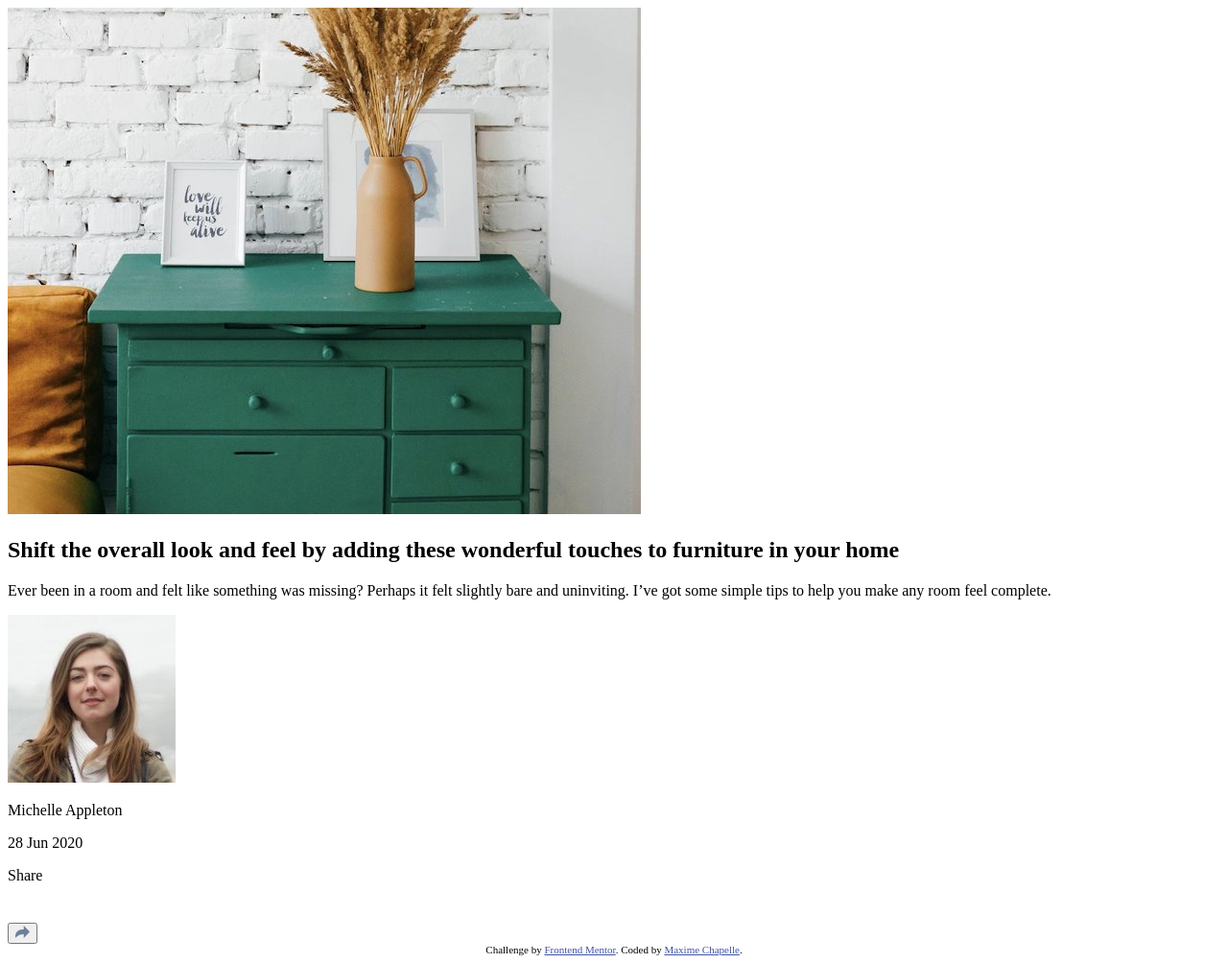
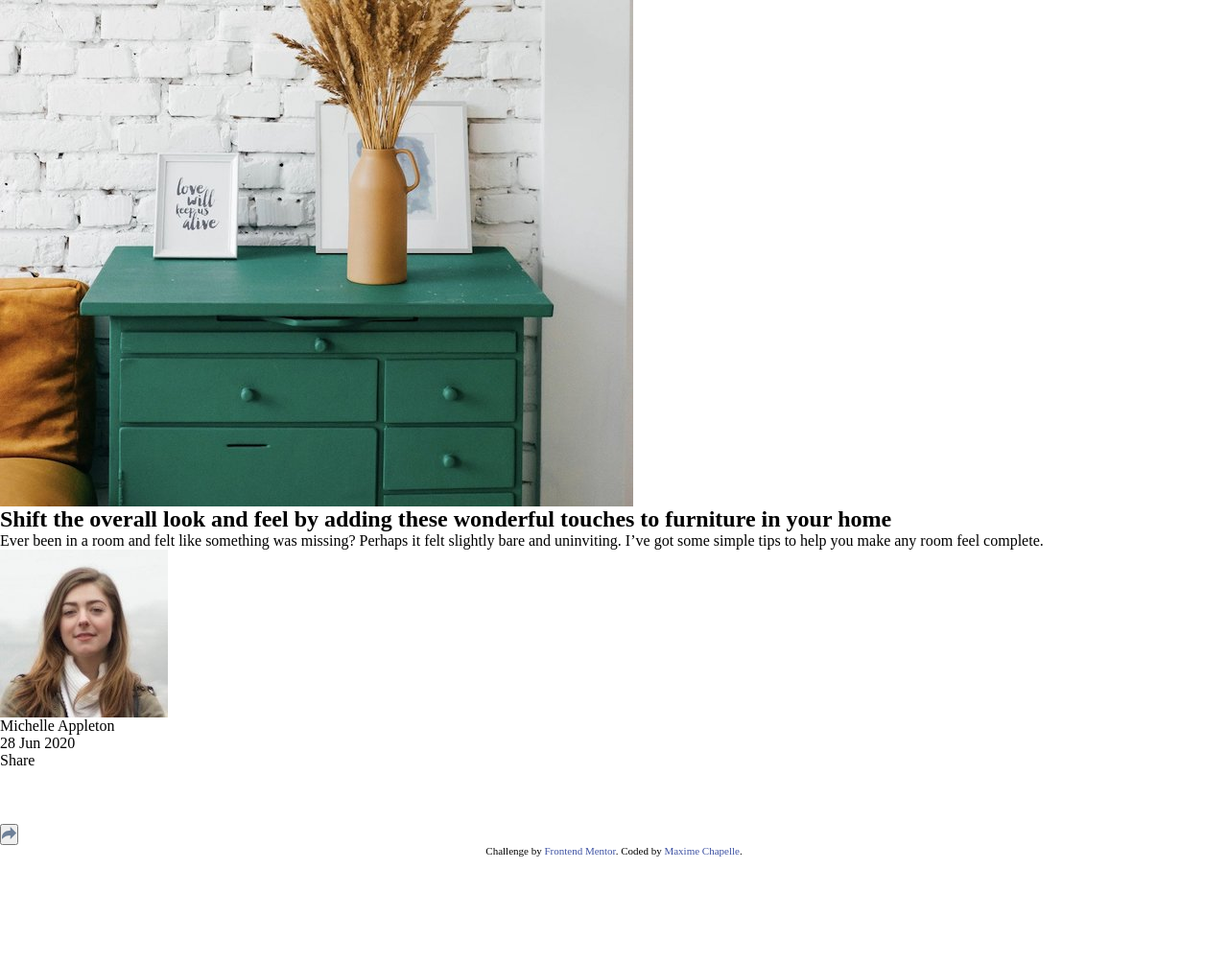
Before and after one commit to maxi1993-tech/article-preview-component, a website: page index.html in a window 1280 px wide. Shown: the whole page at 96% size. After the commit the page ends 893 px from the top, so only its background shows below. Drawn offline with Linux system fonts and the light colour scheme.

Commit message:
refactor: refine global styles and reset structure

```diff
--- a/src/styles/style.scss
+++ b/src/styles/style.scss
@@ -1,4 +1,4 @@
-$bp-tablet:  768px;
+$bp-tablet: 768px;
 $bp-desktop: 1440px;
 
 :root {
@@ -41,6 +41,42 @@
     --gap-profile: 4rem;
 }
 
+/* Reset */
+*,
+*::before,
+*::after {
+    box-sizing: border-box;
+}
+
+* {
+    margin: 0;
+    padding: 0;
+}
+
+body {
+    min-height: 100vh;
+}
+
+img {
+    max-width: 100%;
+    display: block;
+}
+
+ul,
+ol {
+    list-style: none;
+}
+
+button {
+    font: inherit;
+    cursor: pointer;
+}
+
+a {
+    text-decoration: none;
+    color: inherit;
+}
+
 .attribution {
     font-size: 0.6875rem;
     text-align: center;
```
Also changed, not shown: style.css. Lines whose indentation alone changed are shown as unchanged.
